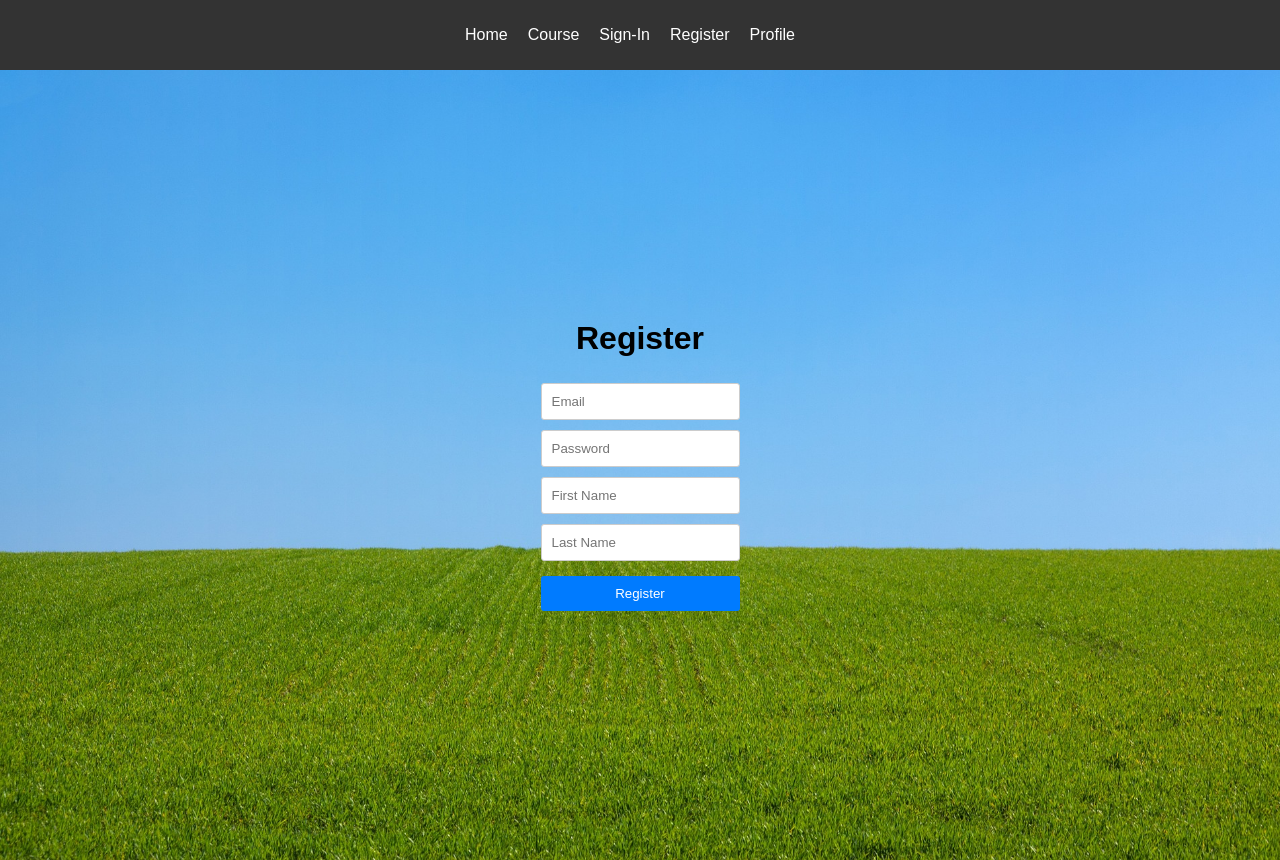
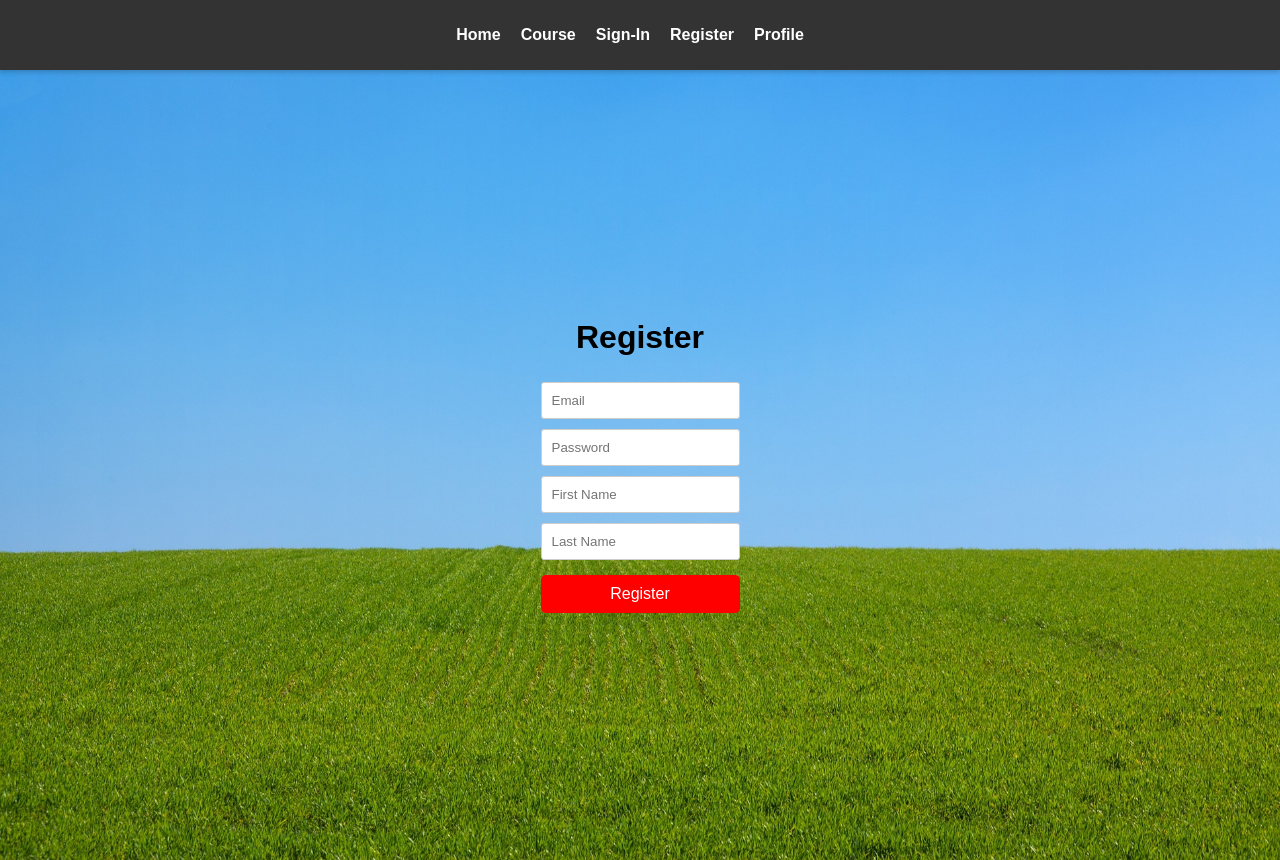
Before and after one commit to WSU-4110/LearningManagementSystem, a React (Create React App) app in the folder frontend/: page /register in a window 1280 px wide. Built offline with nearby package versions, Linux system fonts and the light colour scheme.

Commit message:
Changed frontend and css

```diff
--- a/frontend/src/components/register.component.js
+++ b/frontend/src/components/register.component.js
@@ -1,5 +1,8 @@
 import React, { useState } from 'react';
 import axios from 'axios';
+import '../css/Register.css';
+
+
 export default function Register() {
     const [email, setEmail] = useState('');
     const [password, setPassword] = useState('');
--- a/frontend/src/components/signin.component.js
+++ b/frontend/src/components/signin.component.js
@@ -1,6 +1,7 @@
 import '../css/Signin.css';
 import React, { useState } from 'react';
 import axios from 'axios';
+
 export default function Signin() {
     //const navigate = useNavigate();
     const [email, setEmail] = useState('');
--- /dev/null
+++ b/frontend/src/css/Register.css
@@ -0,0 +1,9 @@
+button {
+    background-color: #ff0000;
+    color: #fff;
+    border: none;
+    border-radius: 5px;
+    padding: 10px 20px;
+    font-size: 16px;
+    cursor: pointer;
+}
--- a/frontend/src/css/nav.css
+++ b/frontend/src/css/nav.css
@@ -1,21 +1,27 @@
+/* nav.css */
+
+/* Navbar styles */
 .navbar {
     background-color: #333;
     color: #fff;
     padding: 10px 20px;
     display: flex;
-    justify-content: center;
+    justify-content: center; /* Center the items horizontally with space in between */
     align-items: center;
     position: fixed;
     top: 0;
     left: 0;
     right: 0;
     z-index: 100;
+    box-shadow: 0 2px 5px rgba(0, 0, 0, 0.2); /* Add a subtle shadow for depth */
 }
 
+/* Add space at the top of the body to prevent content from being hidden under the fixed navbar */
 body {
     padding-top: 60px;
 }
 
+/* Navigation links styles */
 .nav-links ul {
     list-style: none;
     padding: 0;
@@ -29,12 +35,26 @@ body {
 .nav-links a {
     text-decoration: none;
     color: #fff;
+    font-weight: 600; /* Bolder text */
+    transition: border-bottom 0.3s ease; /* Smooth border-bottom transition on hover */
 }
 
 .nav-links a:hover {
-    border-bottom: 2px solid #fff;
+    border-bottom: 2px solid #fff; /* Add an underline on hover */
 }
 
 .profile {
     float: right;
+    color: #fff;
+    text-decoration: none;
+    font-weight: 600;
+    transition: color 0.3s ease;
 }
+
+
+
+@media (max-width: 768px) {
+    .nav-links ul {
+        flex-direction: column;
+    }
+}
--- a/frontend/src/css/profilePage.css
+++ b/frontend/src/css/profilePage.css
@@ -0,0 +1,13 @@
+h3 {
+    background-color: #21aeeb;
+    padding: 20px;
+    border: 1px solid #ddd;
+    border-radius: 5px;
+    text-align: center;
+  }
+
+  ol {
+    list-style: decimal inside;
+    padding-left: 0;
+    text-align: left;
+  }
```
Also changed, not shown: 1 other file (tests, documents, lock files or other folders).
